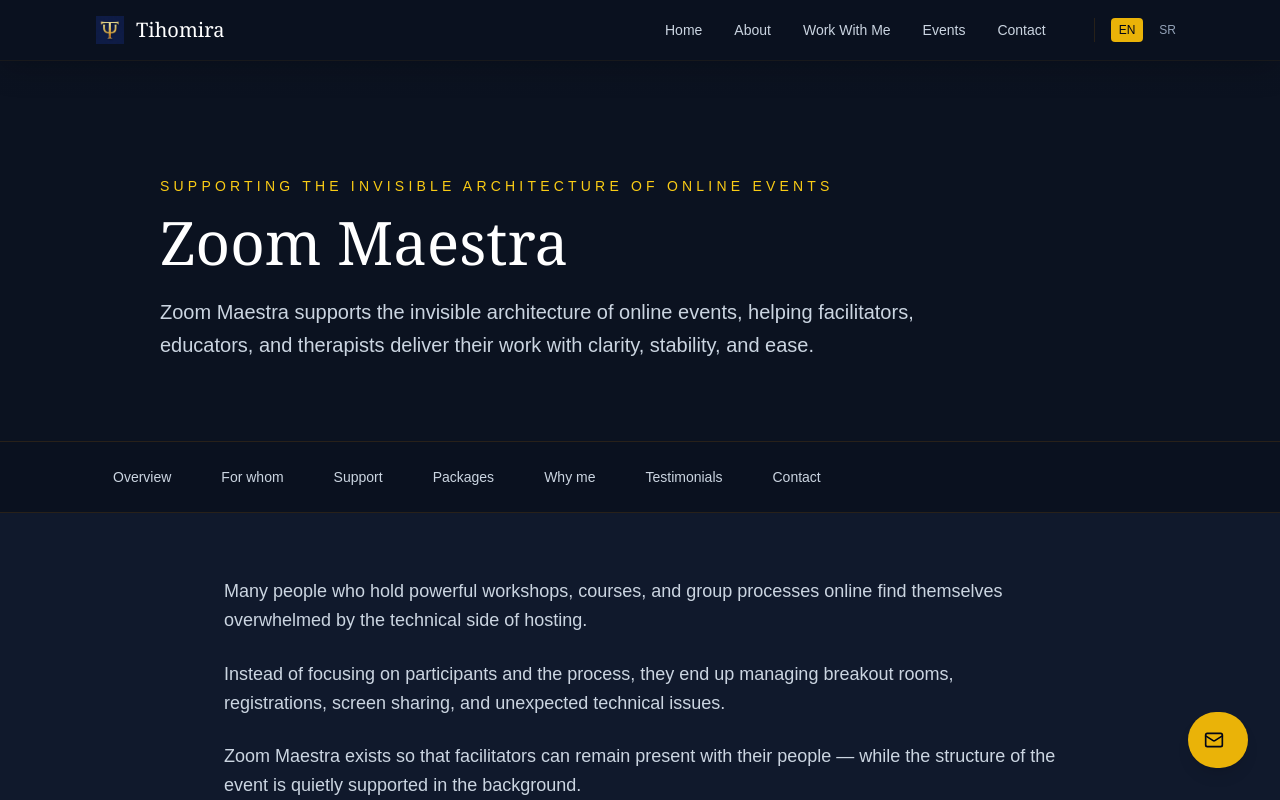
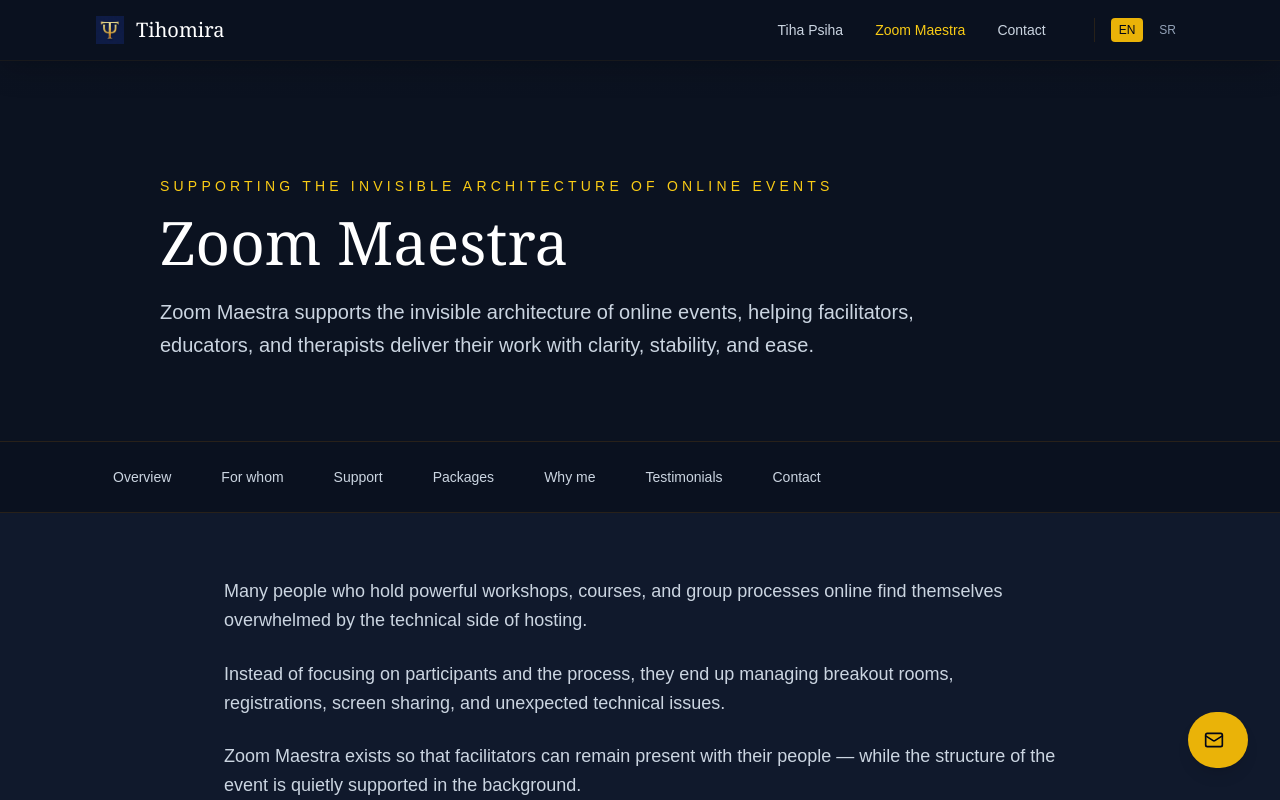
Before and after one commit to tihomirapsiholog/tihomira, a React (Create React App) app: page /en/zoom-maestra in a window 1280 px wide. Shown: the top 800 px of the page. Built offline with nearby package versions, Linux system fonts and the light colour scheme; the HTML template or start-up script is replaced by a standard one.

Commit message:
Update App.js

```diff
--- a/src/App.js
+++ b/src/App.js
@@ -51,9 +51,15 @@ export default function App() {
 
   const isGateHome = location.pathname === "/en" || location.pathname === "/sr";
 
-const navItems = isGateHome
+  const usesPortalNav =
+  location.pathname === "/en" ||
+  location.pathname === "/sr" ||
+  location.pathname === "/en/zoom-maestra" ||
+  location.pathname === "/sr/zoom-maestra";
+
+  const navItems = usesPortalNav
   ? [
-      [language === "sr" ? "Tiha Psiha" : "Tiha Psiha", "/tiha-psiha"],
+      ["Tiha Psiha", "/tiha-psiha"],
       ["Zoom Maestra", "/zoom-maestra"],
       [t.nav.contact, "/contact"],
     ]
@@ -65,7 +71,7 @@ const navItems = isGateHome
       [t.nav.contact, "/contact"],
     ];
 
-  const changeLanguage = (lang) => {
+    const changeLanguage = (lang) => {
     const pathWithoutLang = location.pathname.replace(/^\/(en|sr)/, "");
     navigate(`/${lang}${pathWithoutLang || ""}`);
     setMenuOpen(false);
```
